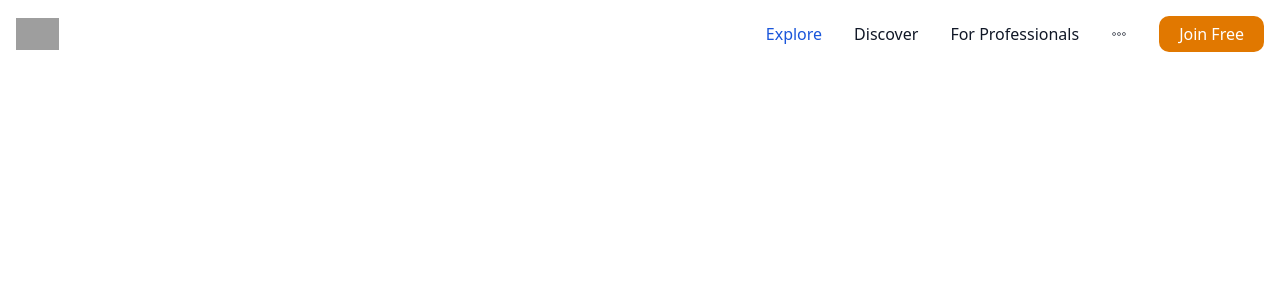
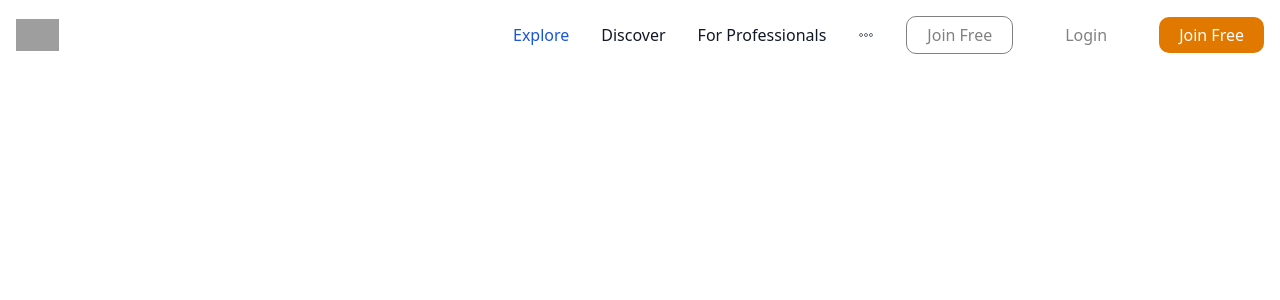
Before and after one commit to SakibAlIslam/click-motto, a React (Vite) app: page / in a window 1280 px wide. Shown: the top 300 px of the page. Built offline with nearby package versions, Linux system fonts and the light colour scheme; grey boxes are pictures that could not be loaded.

Commit message:
navbar complete

```diff
--- a/src/components/Button/Button.jsx
+++ b/src/components/Button/Button.jsx
@@ -14,11 +14,13 @@ const classes = {
   },
   variant: {
     primary:
-      "bg-primary hover:bg-[#e15600] focus:ring-2 focus:ring-blue-500 focus:ring-opacity-50 text-secondary rounded-medium",
+      "bg-primary hover:bg-[#e15600] focus:ring-2 focus:ring-primary focus:ring-opacity-50 text-secondary rounded-medium",
     secondary:
       "bg-gray-200 hover:bg-gray-800 focus:ring-2 focus:ring-gray-500 focus:ring-opacity-50 text-gray-900 hover:text-white rounded-medium",
-    danger:
-      "bg-red-500 hover:bg-red-800 focus:ring-2 focus:ring-red-500 focus:ring-opacity-50 text-white rounded-medium",
+    neutral:
+      "bg-secondary hover:opacity-70 text-tertiary border-none",
+    outlined:
+        "border border-tertiary bg-transparent focus:ring-2 focus:ring-gray-500 focus:ring-opacity-50 text-tertiary hover:opacity-70 rounded-medium",
   },
 };
 
--- a/src/components/Navbar/Navbar.jsx
+++ b/src/components/Navbar/Navbar.jsx
@@ -72,6 +72,12 @@ const Navbar = () => {
               </a>
             </li>
             <li>
+                <Button variant='outlined'>Join Free</Button>
+            </li>
+            <li>
+                <Button variant='neutral'>Login</Button>
+            </li>
+            <li>
                 <Button>Join Free</Button>
             </li>
           </ul>
--- a/tailwind.config.js
+++ b/tailwind.config.js
@@ -8,7 +8,8 @@ export default {
     extend: {
       colors: {
         primary: "#E17800",
-        secondary: "#FFF"
+        secondary: "#FFF",
+        tertiary: "#818181",
       },
       borderRadius: {
         DEFAULT: "5px",
```
